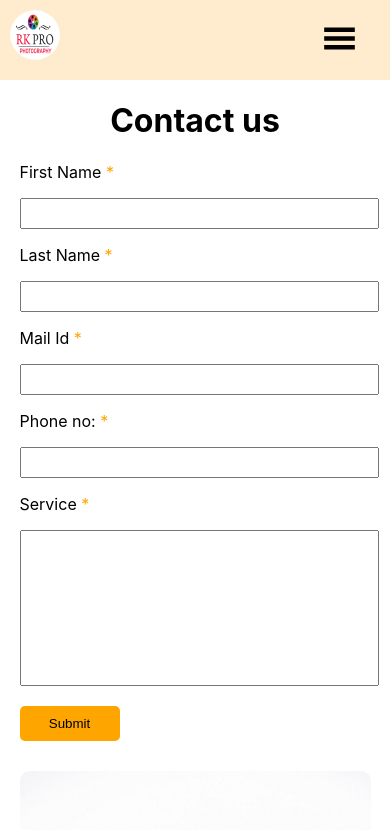
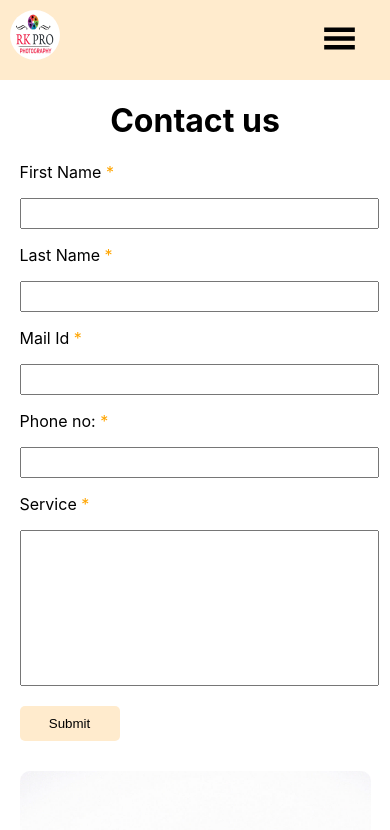
Before and after one commit to muralikarthik123/photoshop, a React (Create React App) app: page /contact in a window 390 px wide. Shown: the top 830 px of the page. Built offline with nearby package versions, Linux system fonts and the light colour scheme.

Commit message:
contact.css

```diff
--- a/src/contact/contact.css
+++ b/src/contact/contact.css
@@ -23,7 +23,7 @@
                     width:100px;
                     border-radius: 5px;
                     border:none;
-                    background-color: orange;
+                    background-color: blanchedalmond;
                 }
             }
 
```
